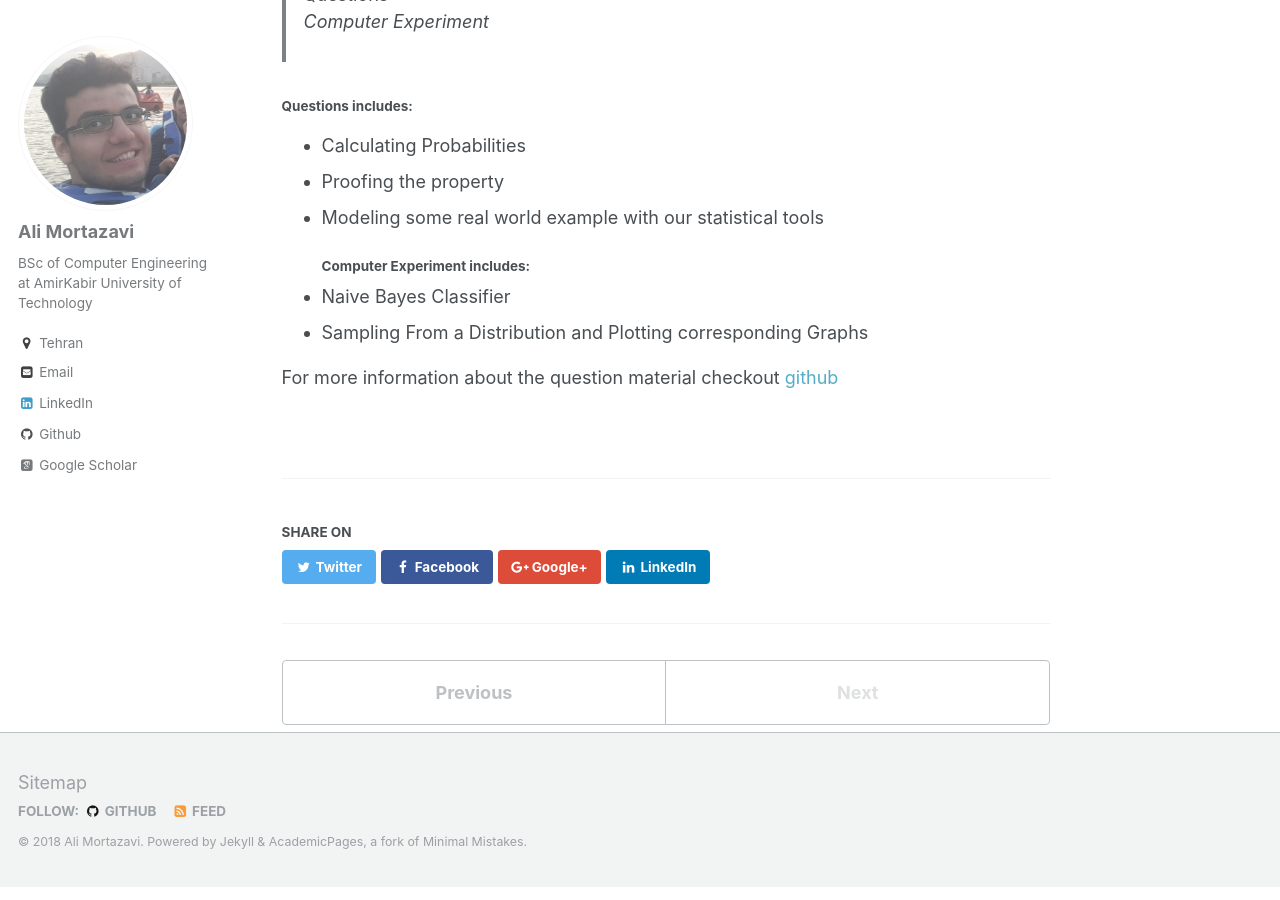
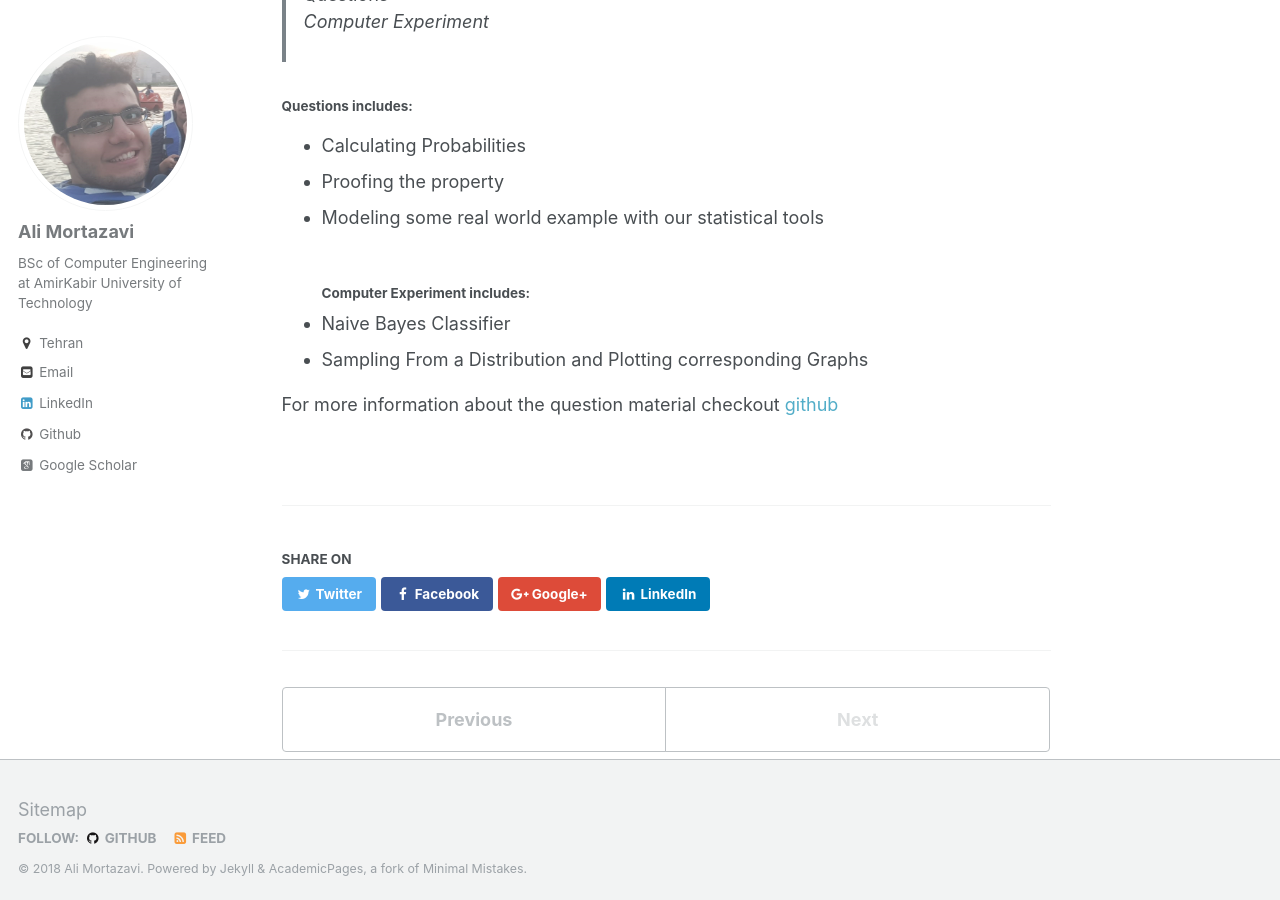
Before and after one commit to AliMorty/AliMorty.github.io, a Jekyll site: the page built from _teaching/2018-spring-teaching-1.md, in a window 1280 px wide and 900 px high, scrolled down 744 px. Built offline with Jekyll 4.4.1, drawn with Linux system fonts in a browser that asks for light colours; some web fonts are replaced.

Commit message:
Update 2018-spring-teaching-1.md

```diff
--- a/_teaching/2018-spring-teaching-1.md
+++ b/_teaching/2018-spring-teaching-1.md
@@ -26,7 +26,8 @@ Assignments has two parts.
 #### Questions includes:
 * Calculating Probabilities
 * Proofing the property
-* Modeling some real world example with our statistical tools <br>
+* Modeling some real world example with our statistical tools
+<br> <br>
 #### Computer Experiment  includes:
 * Naive Bayes Classifier
 * Sampling From a Distribution and Plotting corresponding Graphs
```
